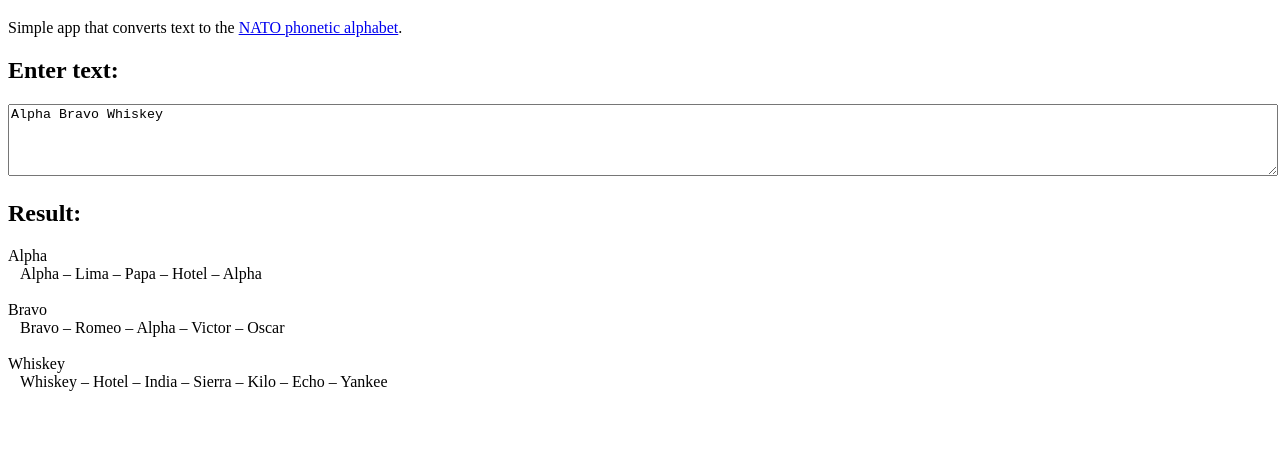
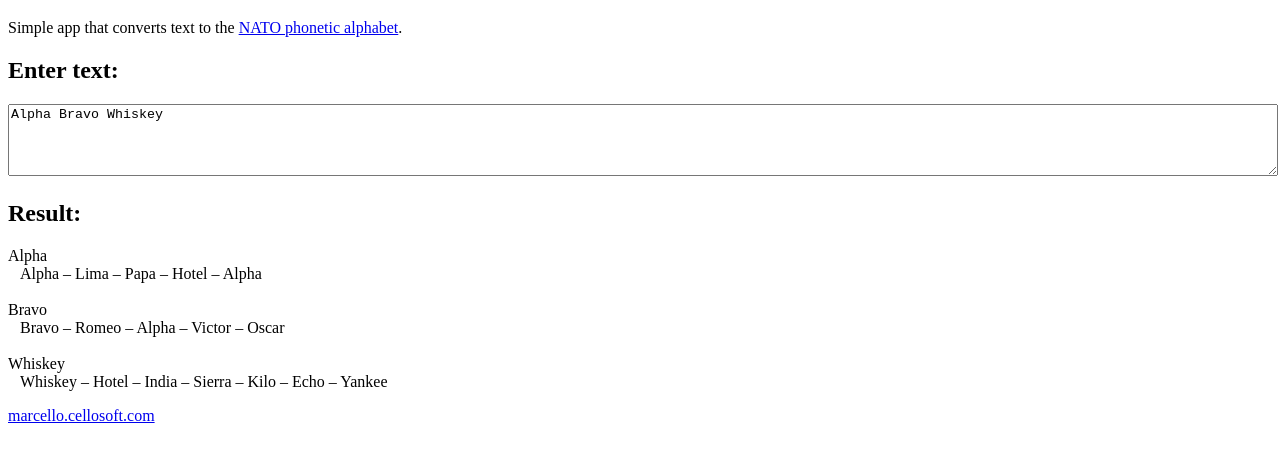
Before and after one commit to marcello3d/alpha-bravo, a plain HTML site: page index.html in a window 1280 px wide. Shown: the part 61-520 px from the top of the page. Drawn offline with Linux system fonts and the light colour scheme.

```diff
--- a/index.html
+++ b/index.html
@@ -22,7 +22,7 @@
 </label>
 <h2>Result:</h2>
 <div id="output"></div>
-
+<p><a href="http://marcello.cellosoft.com/">marcello.cellosoft.com</a></p>
 <script type="application/javascript">
 
     var ALPHA_BRAVO_MAPPING = {
@@ -89,5 +89,6 @@
     update()
 
 </script>
+
 </body>
 </html>
```
